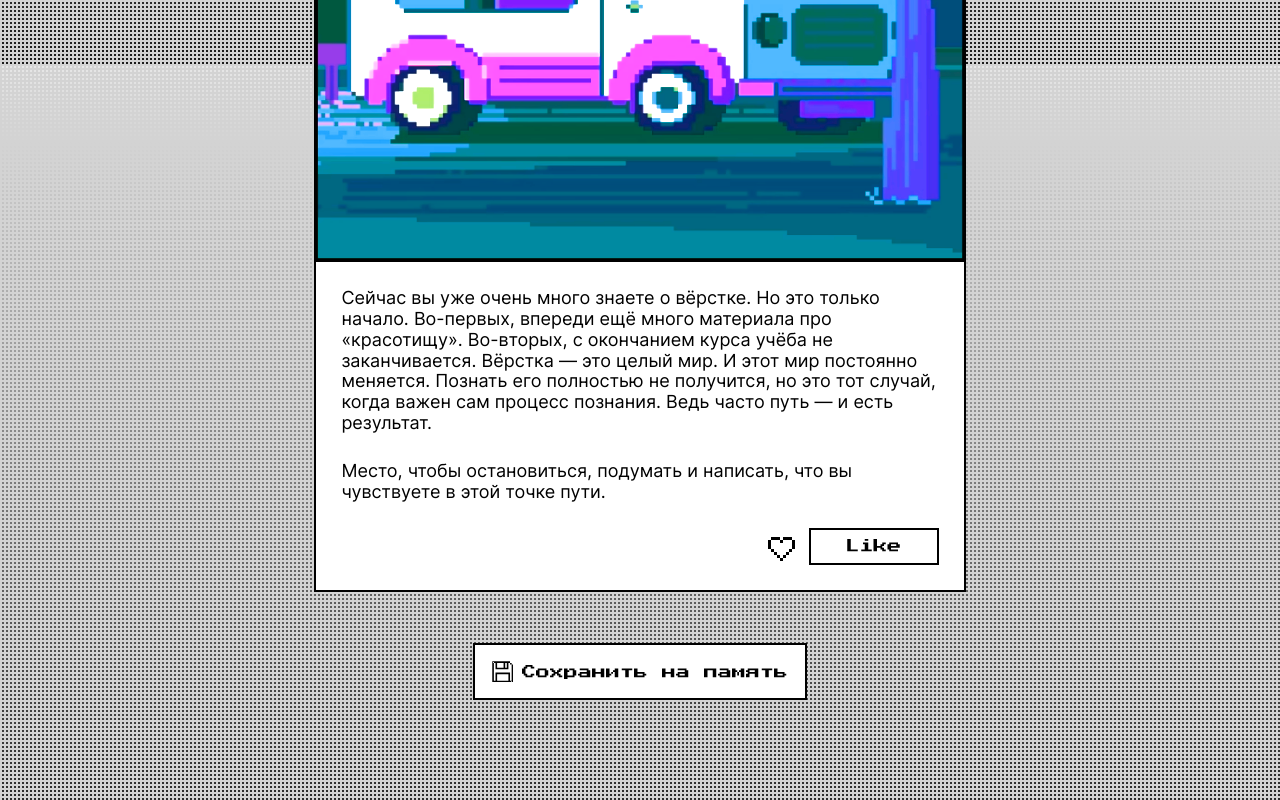
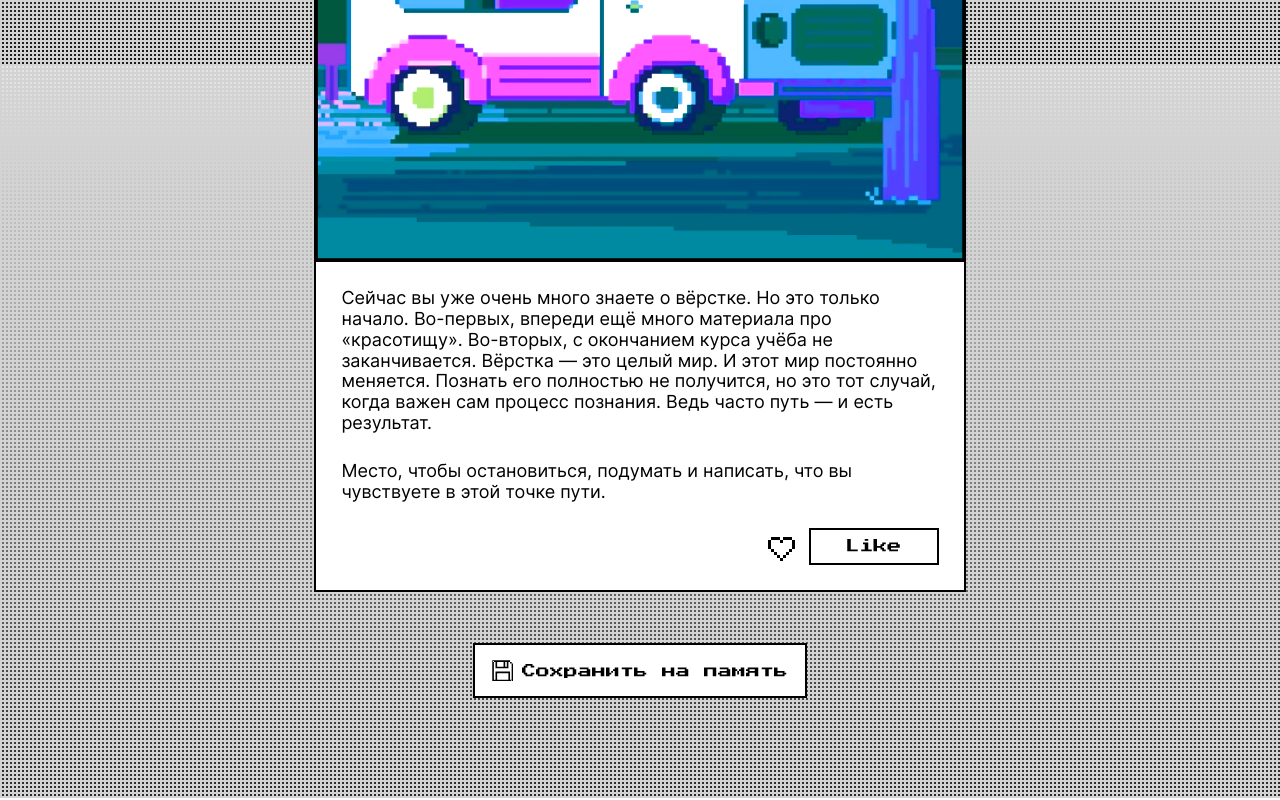
Before and after one commit to burbulfish/zakrivayuschiy-teg-f, a plain HTML site: page index.html in a window 1280 px wide. Shown: the part 7936-8736 px from the top of the page. Drawn offline with Linux system fonts and the light colour scheme.

Commit message:
version 2.1

```diff
--- a/index.html
+++ b/index.html
@@ -564,8 +564,6 @@
         <svg
           class="floppy-icon"
           xmlns="http://www.w3.org/2000/svg"
-          width="39"
-          height="39"
           viewBox="0 0 39 39"
         >
           <use href="./svg/floppy-symbol.svg#floppy"></use>
--- a/styles/style.css
+++ b/styles/style.css
@@ -263,7 +263,7 @@
   gap: 9px;
   flex-wrap: wrap;
   inline-size: var(--footer-button-inline-size);
-  padding-block: 7px;
+  padding-block: 15px;
 }
 
 .floppy-icon {
```
